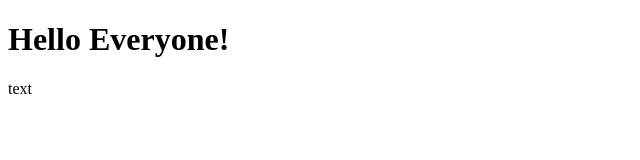
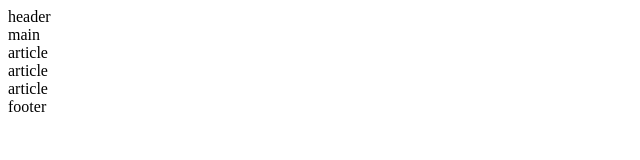
Before and after one commit to lukemt/playground, a website built with Vite: page src/index.html in a window 1280 px wide. Shown: the whole page, without its empty margins (0-640 px from the left). Built offline with nearby package versions, Linux system fonts and the light colour scheme.

Commit message:
add more html structure

```diff
--- a/src/index.html
+++ b/src/index.html
@@ -9,8 +9,15 @@
   </head>
 
   <body>
-    <h1>Hello Everyone!</h1>
+    <header>header</header>
 
-    <p>text</p>
+    <main>
+      main
+      <article>article</article>
+      <article>article</article>
+      <article>article</article>
+    </main>
+
+    <footer>footer</footer>
   </body>
 </html>
```
